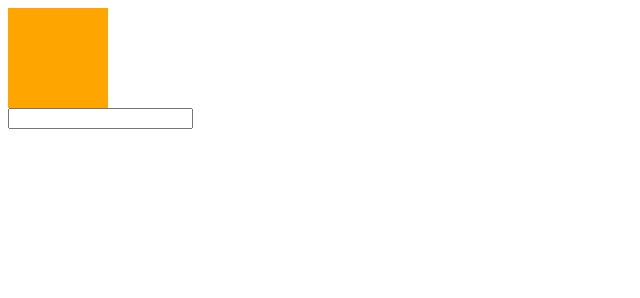
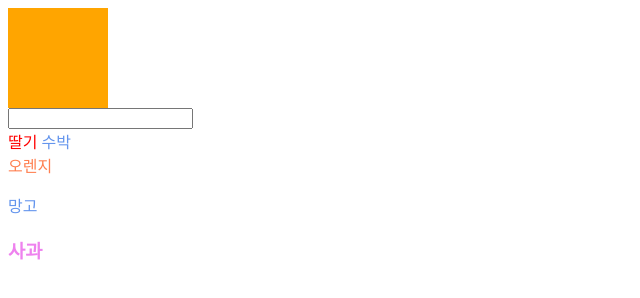
Before and after one commit to greatjade24/MyFreePractice, a website: page CSS/pseudo-class/index.html in a window 1280 px wide. Shown: the whole page, without its empty margins (0-640 px from the left). Drawn offline with Linux system fonts and the light colour scheme.

Commit message:
가상 클래스 2

```diff
--- /dev/null
+++ b/CSS/pseudo-class/css/main.css
@@ -0,0 +1,51 @@
+.box {
+    width: 100px;
+    height: 100px;
+    background-color: orange;
+    transition: 1s;
+}
+
+.box:active {
+    width: 300px;
+    background-color: royalblue;
+}
+
+input {
+
+}
+
+input:focus {
+    background-color: orange;
+}
+
+.fruits span:first-child {
+    color: red;
+}
+
+/** h3는 없어도 색이 들어가지만 탐색 조건을 더 강화하고 싶을 때 사용 */
+.fruits h3:last-child {
+    color: violet;
+}
+
+/** n은 Zero-Based Numbering(0부터 시작) */
+.fruits *:nth-child(2n) {
+    color: cornflowerblue;
+}
+
+/** first-child, last-child 등 직접적인 지정 방식이 우선 순위를 갖는 것으로 보임 */
+.fruits *:nth-child(2n+1) {
+    color: coral;
+}
+
+/* .fruits *:nth-child(n+2) {
+    color: red;
+} */
+
+/** 총 결과값이 음수가 되면 적용 X */
+/* .fruits *:nth-child(-n+3) {
+    color: red;
+} */
+
+.fruits *:not(span) {
+    color: aqua;
+}
--- a/pseudo-class/index.html
+++ b/CSS/pseudo-class/index.html
@@ -9,5 +9,12 @@
 <body>
     <div class="box"></div>
     <input type="text" />
+    <div class="fruits">
+        <span>딸기</span>
+        <span>수박</span>
+        <div>오렌지</div>
+        <p>망고</p>
+        <h3>사과</h3>
+    </div>
 </body>
 </html>
--- /dev/null
+++ b/javascript-input/01.js
@@ -0,0 +1,5 @@
+const fs = require('fs')
+
+const input = fs.readFileSync(0, 'utf8').trim().split('\r?\n')
+
+console.log(input[0])
--- a/pseudo-class/css/main.css
+++ /dev/null
@@ -1,19 +0,0 @@
-.box {
-    width: 100px;
-    height: 100px;
-    background-color: orange;
-    transition: 1s;
-}
-
-.box:active {
-    width: 300px;
-    background-color: royalblue;
-}
-
-input {
-
-}
-
-input:focus {
-    background-color: orange;
-}
```
Also changed, not shown: package.json (added, +19 -0 lines), 1 other file.
